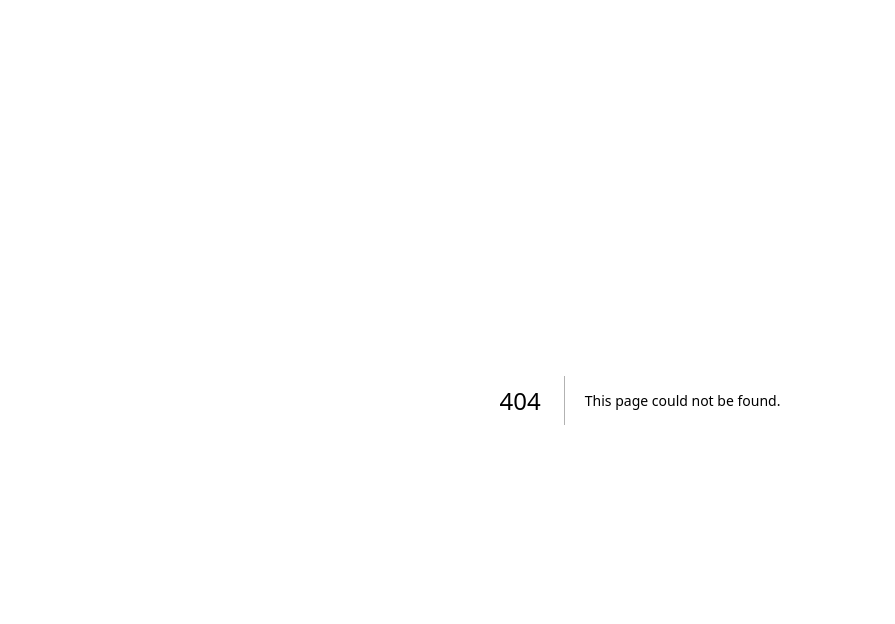
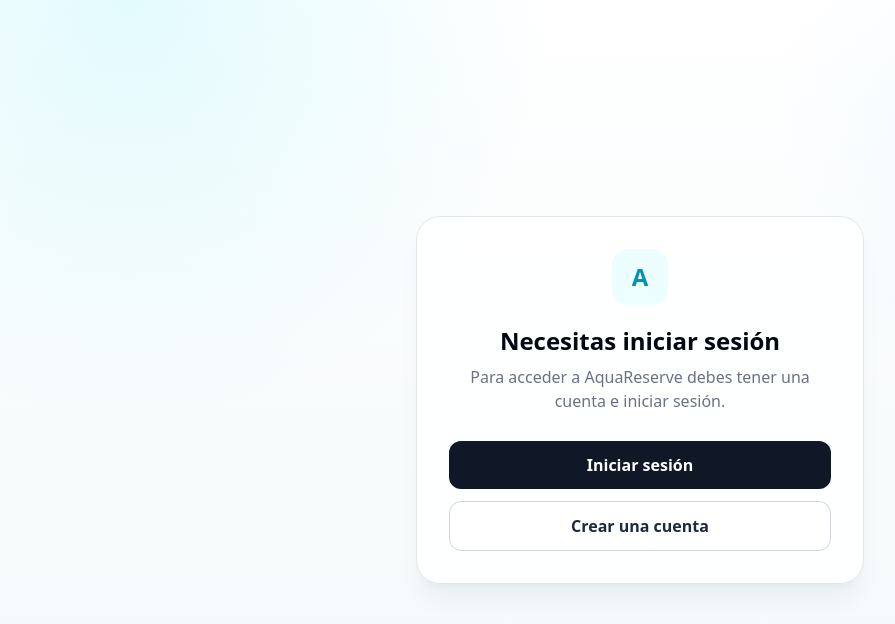
Before and after one commit to Owyni/next-js-learning, a Next.js app: page /unauthorized in a window 1280 px wide. Before the commit this address had no page. Shown: the top 624 px of the page, without its empty margins (0-895 px from the left). Built offline with nearby package versions, Linux system fonts and the light colour scheme.

Commit message:
Agrega pantalla de acceso no autorizado

```diff
--- /dev/null
+++ b/src/app/unauthorized/page.tsx
@@ -0,0 +1,31 @@
+import Link from "next/link";
+
+export default function UnauthorizedPage() {
+  return (
+    <main className="min-h-screen flex items-center justify-center px-4 py-12">
+      <div className="w-full max-w-md rounded-3xl border border-gray-200 bg-white/90 p-8 text-center shadow-xl shadow-cyan-900/5">
+        <div className="mx-auto mb-5 flex h-14 w-14 items-center justify-center rounded-2xl bg-cyan-50 text-cyan-600 text-2xl font-bold">
+          A
+        </div>
+        <h1 className="text-2xl font-bold text-gray-950">Necesitas iniciar sesión</h1>
+        <p className="mt-2 text-gray-500">
+          Para acceder a AquaReserve debes tener una cuenta e iniciar sesión.
+        </p>
+        <div className="mt-7 flex flex-col gap-3">
+          <Link
+            href="/login"
+            className="rounded-xl bg-gray-900 hover:bg-gray-800 px-5 py-3 font-semibold text-white transition"
+          >
+            Iniciar sesión
+          </Link>
+          <Link
+            href="/login?mode=register"
+            className="rounded-xl border border-gray-300 bg-white hover:border-gray-500 px-5 py-3 font-semibold text-gray-800 transition"
+          >
+            Crear una cuenta
+          </Link>
+        </div>
+      </div>
+    </main>
+  );
+}
```
